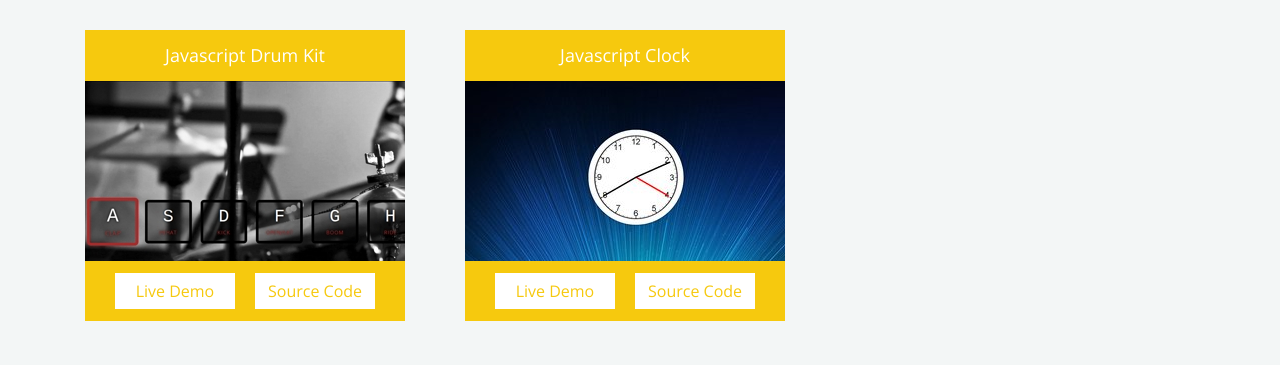
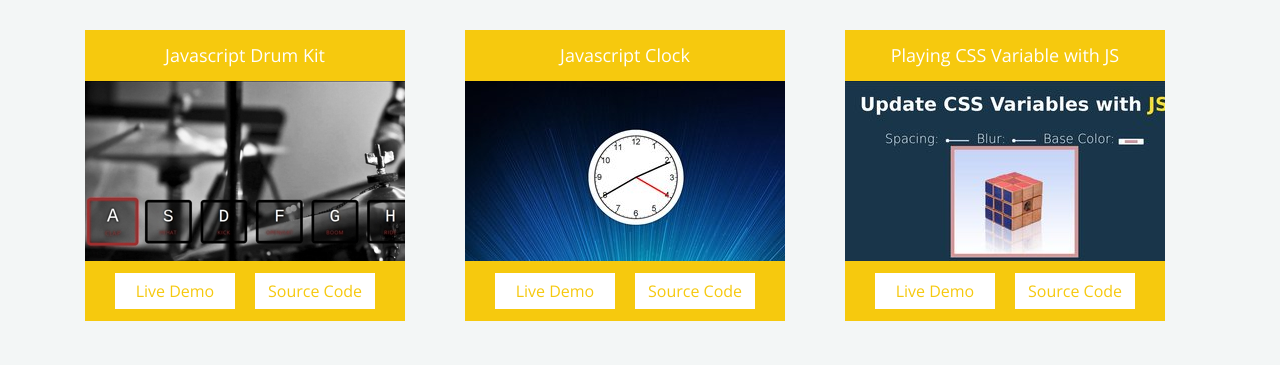
Before and after one commit to AdhanIsCuber/Javascript30-Challenge, a plain HTML site: page index.html in a window 1280 px wide. Shown: the part 264-629 px from the top of the page. Drawn offline with nearby package versions, Linux system fonts and the light colour scheme; a web font is replaced by a local one.

Commit message:
adding chapter-3 in homepage

```diff
--- a/index.html
+++ b/index.html
@@ -55,7 +55,18 @@
             </div>
           </div>
         </div>
-        <div class="col-md-4"></div>
+        <div class="col-md-4">
+          <div class="card text-white" style="max-width: 20rem;">
+            <div class="card-header text-center">Playing CSS Variable with JS</div>
+            <div class="card-body">
+              <img src="/assets/03.jpg" alt="JS Drum Kit" class="image-thumb">
+            </div>
+            <div class="card-footer text-center">
+              <a class="btn btn-light" href="/03-PlayingWithCSSVariableAndJS/index.html">Live Demo</a>
+              <a class="btn btn-light" href="https://github.com/AdhanIsCuber/Javascript30-Challenge/tree/master/03-PlayingWithCSSVariableAndJS">Source Code</a>
+            </div>
+          </div>
+        </div>
         <div class="col-md-4"></div>
       </div>
     </div>
```
Also changed, not shown: assets/03.jpg (added).
